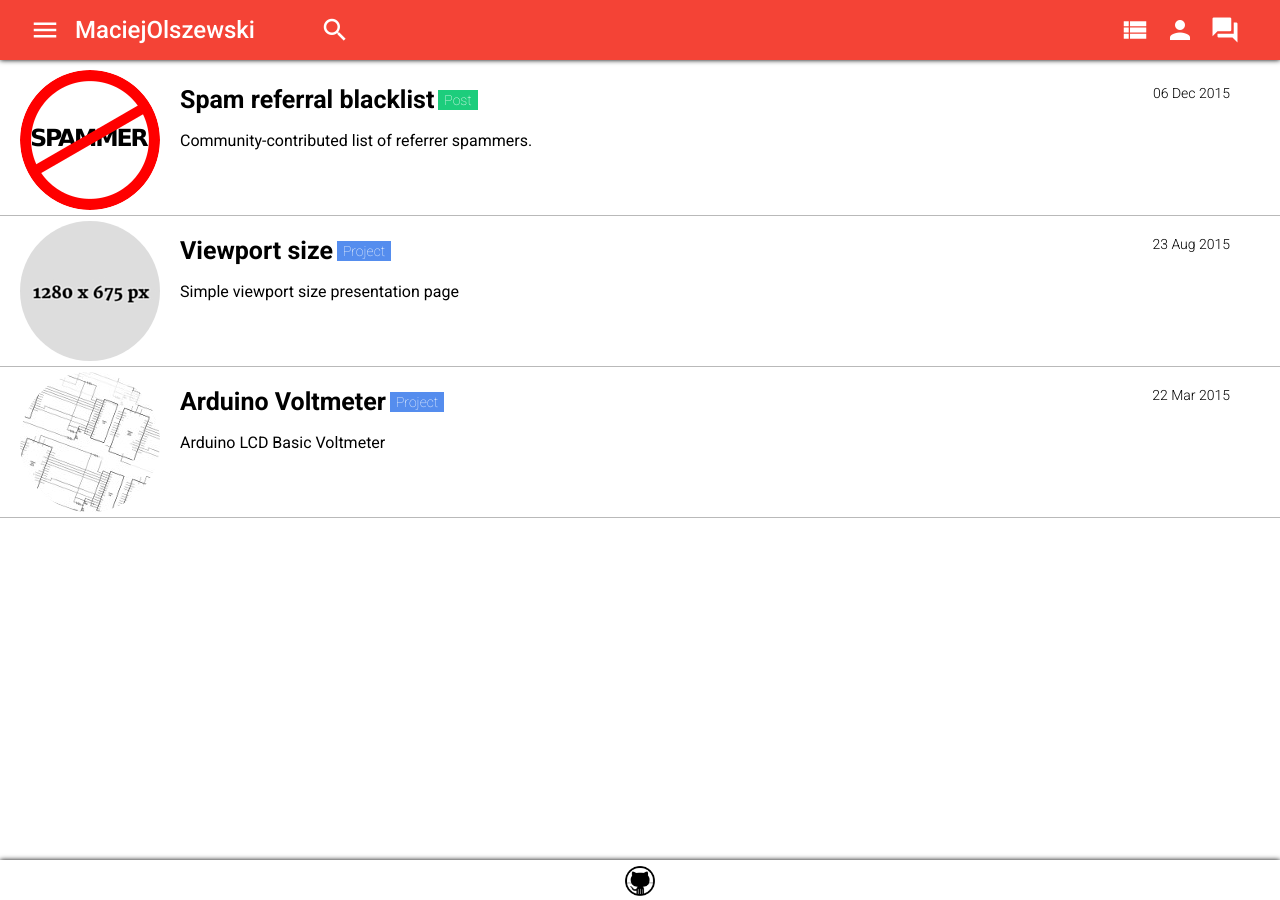
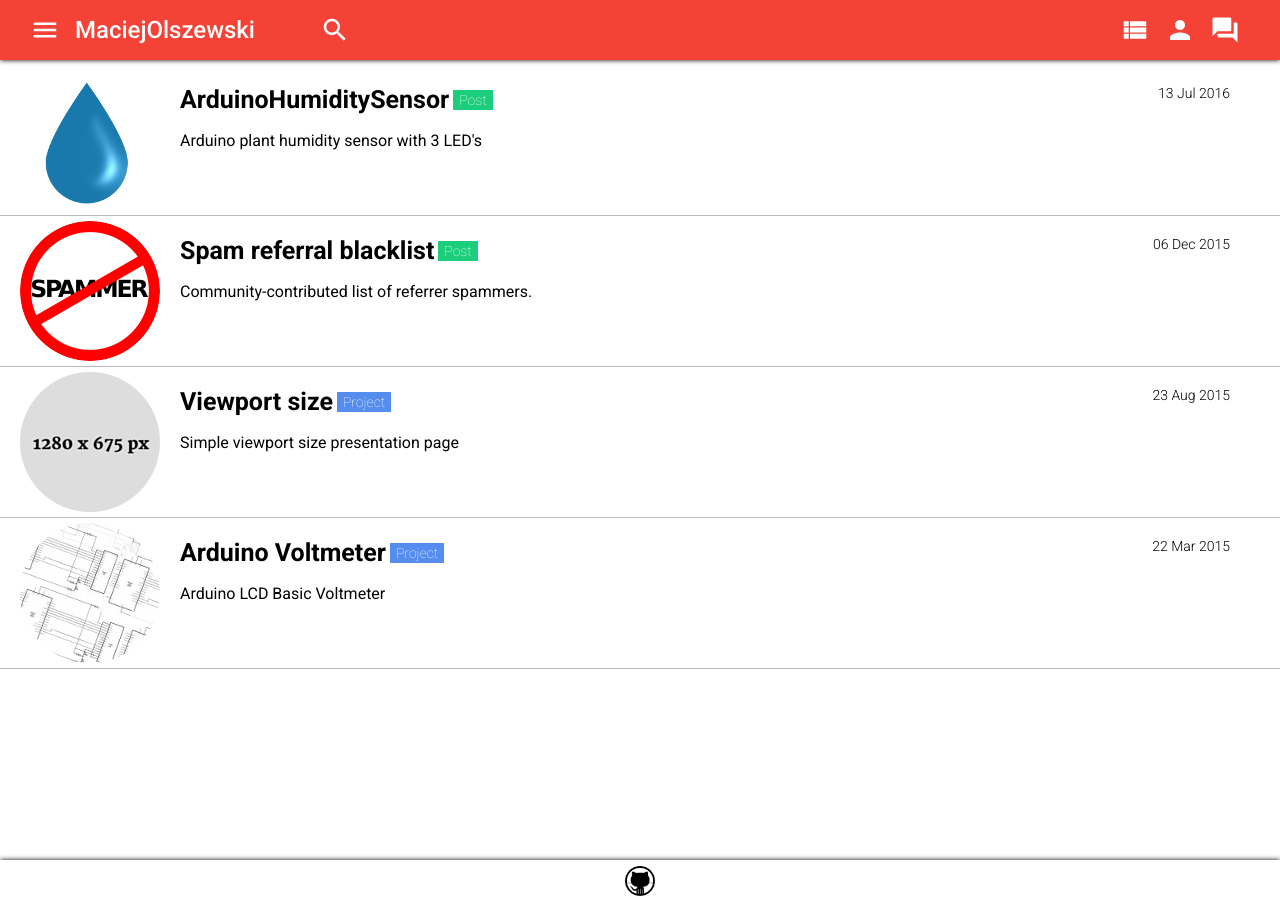
Before and after one commit to MaciejOlszewski/MaciejOlszewski.github.io, a Jekyll site: the page built from index.html, in a window 1280 px wide. Built offline with Jekyll 4.4.1, drawn with Linux system fonts in a browser that asks for light colours; some of the changed lines change nothing that is shown.

Commit message:
new post

```diff
--- a/_config.yml
+++ b/_config.yml
@@ -9,5 +9,7 @@
 
 
 markdown: kramdown
-highlighter: pygments
+highlighter: rouge
 permalink: pretty
+
+excerpt_separator: ""
--- /dev/null
+++ b/_posts/2016-07-13-ArduinoHumiditySensor.md
@@ -0,0 +1,63 @@
+---
+layout: post
+title:  "ArduinoHumiditySensor"
+date:   2016-07-13 10:00:00
+label: Post
+short-desc: Arduino plant humidity sensor with 3 LED's
+img: water_droplet.png
+permalink: ArduinoHumiditySensor
+---
+
+
+{% highlight c++ %}
+
+//Humidity Sensor v.0.1
+
+//Analog input pin
+int wilgotnosc = A0;
+//LED's output pins
+int red_led = 13;
+int green_led = 12;
+int blue_led = 11;
+
+//Variables
+int wilgotnosc_wartosc;
+
+void setup() {
+//Serial monitor
+Serial.begin(9600);
+//Pins mode setup
+pinMode (red_led, OUTPUT);
+pinMode (green_led, OUTPUT);
+pinMode (blue_led, OUTPUT);
+digitalWrite (red_led, LOW);
+digitalWrite (green_led, LOW);
+digitalWrite (blue_led, LOW);
+}
+void loop(){
+//Read humidity
+wilgotnosc_wartosc=analogRead(wilgotnosc);
+Serial.print("wartosc odczytu czujnika wilgotnosci: ");
+Serial.println(wilgotnosc_wartosc);
+//785 value neeed to be calibrated "by hand"
+  if (wilgotnosc_wartosc < 785) {
+   digitalWrite(red_led, HIGH);
+   digitalWrite(green_led, LOW);
+   digitalWrite(blue_led, LOW);
+  }
+//830 value neeed to be calibrated "by hand"
+  else if (wilgotnosc_wartosc < 830){
+  digitalWrite(green_led, HIGH);
+  digitalWrite(red_led, LOW);
+  digitalWrite(blue_led, LOW);
+  }
+//830 value neeed to be calibrated "by hand"
+  else if (wilgotnosc_wartosc >= 830){
+  digitalWrite(blue_led, HIGH);
+  digitalWrite(red_led, LOW);
+  digitalWrite(green_led, LOW);
+  }
+  delay(500);
+}
+
+{% endhighlight %}
```
Also changed, not shown: images/post_imgs/water_droplet.png (added).
